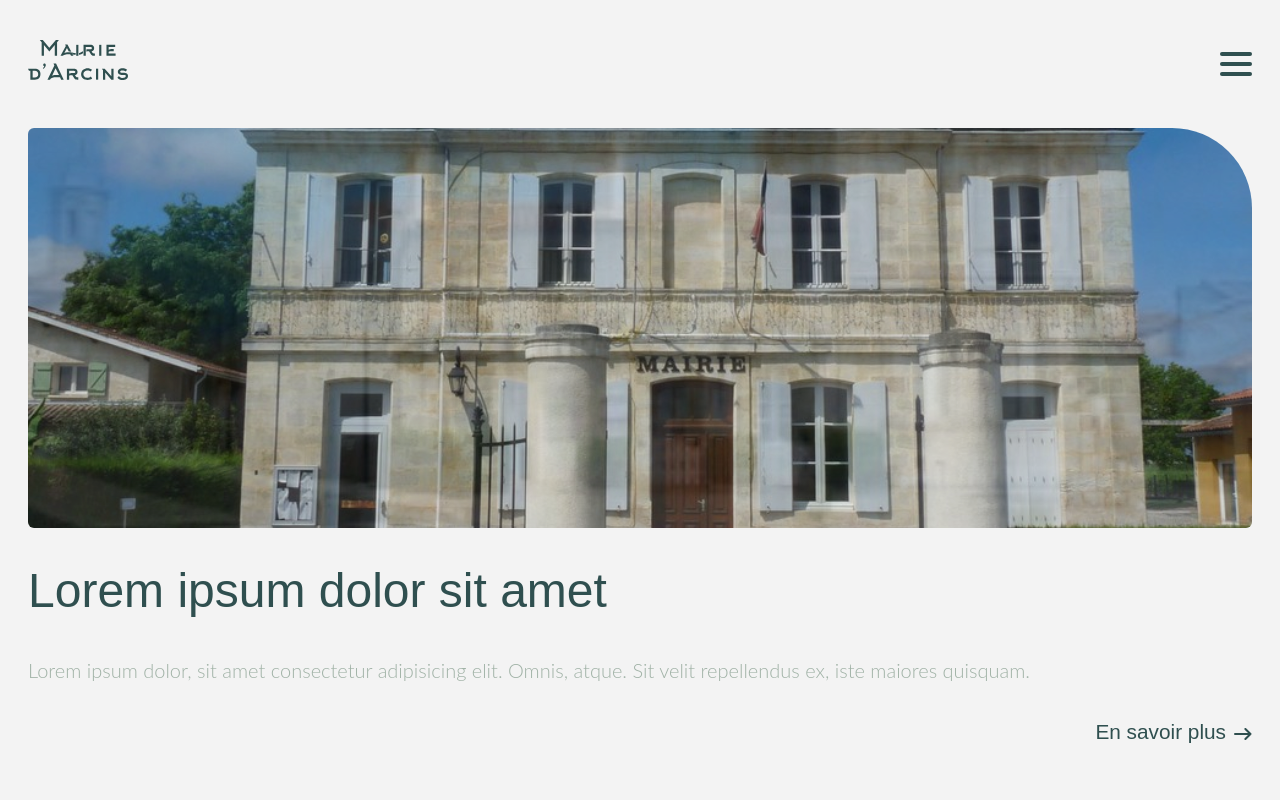
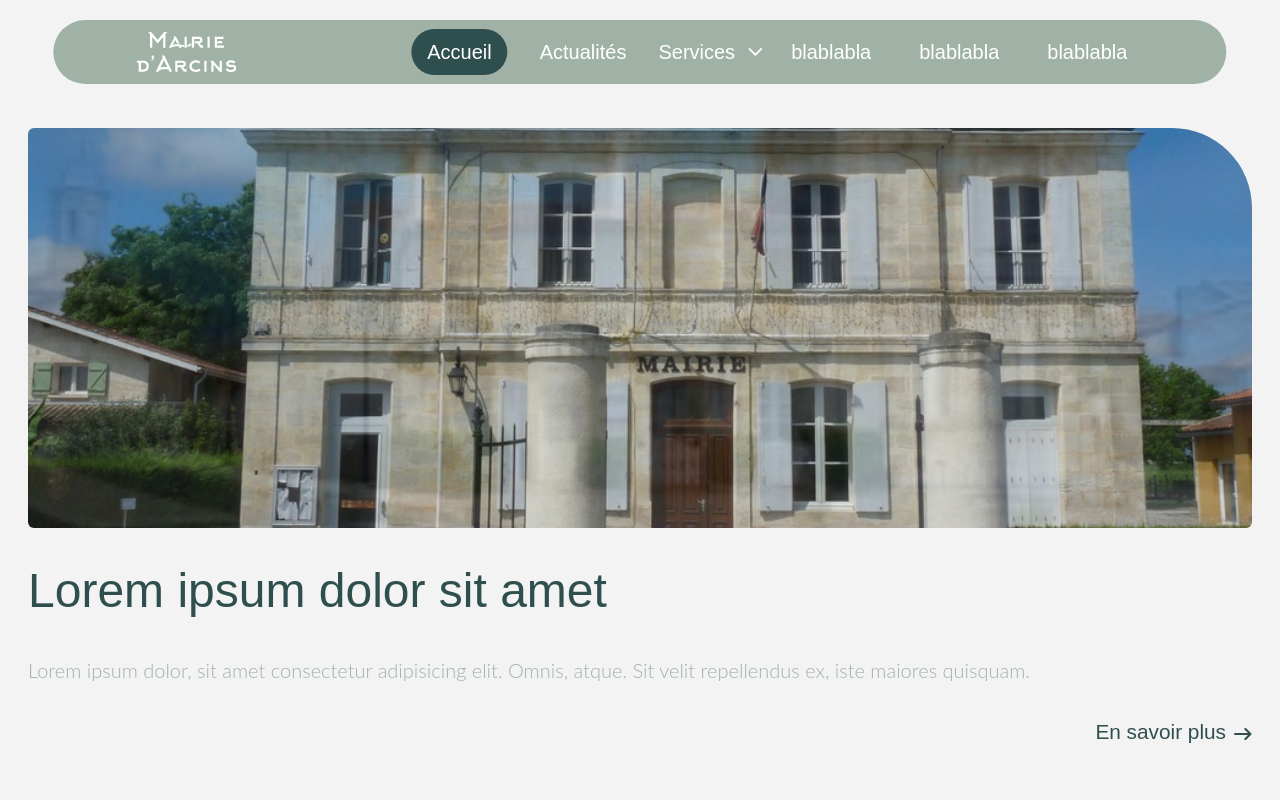
Before and after one commit to ozen2/Mairie-Arcins, a Next.js app: page / in a window 1280 px wide. Shown: the top 800 px of the page. Built offline with nearby package versions, Linux system fonts and the light colour scheme.

Commit message:
finished nav desktop

```diff
--- a/src/app/components/footer.jsx
+++ b/src/app/components/footer.jsx
@@ -22,7 +22,7 @@ export default function Footer() {
           <li className="text-white font-light self-center">lorem</li>
         </ul>
       </div>
-      <span className="w-80 ml-20 mr-20 h-[0.05rem] bg-[--secondary-color] -mb-5"></span>
+      <span className="w-[80%] ml-20 mr-20 h-[0.05rem] bg-[--secondary-color] -mb-5"></span>
       <ul className="flex self-start w-full justify-around mb-5">
         <li className="text-white font-light">lorem</li>
         <div className="flex gap-5">
--- a/src/app/components/navbarClient.jsx
+++ b/src/app/components/navbarClient.jsx
@@ -14,6 +14,7 @@ export default function NavbarClient() {
   const [IsServicesClicked, SetIsServicesClicked] = useState(false);
   const [IsSubMenuClicked, SetIsSubMenuClicked] = useState(false);
   const [IsSubMenuVisible, SetIsSubMenuVisible] = useState(false);
+  const [activeLink, SetActiveLink] = useState("link1");
 
   const toggleNav = () => {
     if (!IsBurgerClicked) {
@@ -55,22 +56,22 @@ export default function NavbarClient() {
   };
 
   const isOpen = IsBurgerClicked
-    ? "bg-[--primary-color] absolute z-20 w-full h-full top-0 left-0 duration-500 ease-in-out items-start flex flex-col gap-10"
-    : "bg-[--primary-color] absolute z-20 h-0 w-full top-0 left-0 -translate-y-[50rem] duration-700 ease-in-out items-start flex flex-col gap-10";
+    ? "bg-[--primary-color] absolute z-20 w-full h-full top-0 left-0 duration-500 ease-in-out items-start flex flex-col gap-10 lg:gap-2"
+    : "bg-[--primary-color] absolute z-20 h-0 w-full top-0 left-0 -translate-y-[50rem] duration-700 ease-in-out items-start flex flex-col gap-10 lg:gap-2";
 
   const isVisible = IsNavVisible ? "block" : "hidden";
 
   const servicesOpen = IsServicesClicked ? "text-white" : "";
 
   const isSubVisible = IsSubMenuClicked
-    ? "flex opacity-100 duration-300 rounded-xl flex-col gap-5 justify-around absolute top-10"
-    : "flex opacity-0 duration-300 rounded-xl flex-col gap-5 justify-around absolute top-10";
+    ? "flex opacity-100 duration-300 rounded-xl flex-col gap-2 justify-around absolute top-10 lg:flex-row lg:bg-[--secondary-color] lg:rounded-full lg:mt-3 lg:px-4 lg:py-2 lg:left-1/2 lg:-translate-x-1/2"
+    : "flex opacity-0 duration-300 rounded-xl flex-col gap-2 justify-around absolute top-10 lg:flex-row lg:bg-[--secondary-color] lg:left-1/2 lg:-translate-x-1/2";
 
   const isSubClicked = IsSubMenuVisible ? "block" : "hidden";
 
   return (
     <>
-      <button onClick={toggleNav} className="burger-menu">
+      <button onClick={toggleNav} className="burger-menu lg:hidden">
         <span
           className={
             IsBurgerClicked
@@ -89,25 +90,40 @@ export default function NavbarClient() {
           }
         ></span>
       </button>
-      <nav className={`${isOpen} ${isVisible}`}>
+      <nav
+        className={`${isOpen} ${isVisible} lg:fixed lg:top-5 lg:left-1/2 lg:-translate-x-1/2 lg:translate-y-0 lg:w-11/12 lg:h-16 lg:bg-[--secondary-color] lg:flex lg:flex-row lg:items-center lg:justify-around lg:rounded-full`}
+      >
         <Image
           src={LogoArcins}
           alt=""
           width={100}
-          className="mt-10 ml-10 z-50 self-start"
+          className="mt-10 ml-10 z-50 self-start lg:mt-0 lg:ml-0 lg:self-center"
         />
-        <span className="h-[0.05rem] w-[90vw] self-center mt-10 bg-[--secondary-color]"></span>
-        <ul className="flex flex-col flex-wrap gap-10 md:flex-row md:flex-wrap">
+        <span className="h-[0.05rem] w-[90vw] self-center mt-10 bg-[--secondary-color] lg:hidden"></span>
+        <ul className="flex flex-col flex-wrap gap-10 md:flex-row md:flex-wrap lg:gap-4">
           <li>
             <Link
               href={""}
-              className="mt-10 md:mt-0 ml-10 mr-10 text-white text-2xl"
+              onClick={() => SetActiveLink("link1")}
+              className={
+                activeLink === "link1"
+                  ? "mt-10 md:mt-0 ml-10 mr-10 text-white text-2xl lg:text-xl lg:ml-0 lg:mr-0 lg:px-4 lg:py-3 lg:bg-[--primary-color] lg:rounded-full"
+                  : "mt-10 md:mt-0 ml-10 mr-10 text-white text-2xl lg:text-xl lg:ml-0 lg:mr-0 lg:px-4 lg:py-3"
+              }
             >
               Accueil
             </Link>
           </li>
           <li>
-            <Link href={""} className="text-white ml-10 text-2xl">
+            <Link
+              href={""}
+              onClick={() => SetActiveLink("link2")}
+              className={
+                activeLink === "link2"
+                  ? "text-white ml-10 text-2xl lg:text-xl lg:ml-0 lg:px-4 lg:py-3 lg:bg-[--primary-color] lg:rounded-full"
+                  : "text-white ml-10 text-2xl lg:text-xl lg:ml-0 lg:px-4 lg:py-3"
+              }
+            >
               Actualités
             </Link>
           </li>
@@ -117,8 +133,8 @@ export default function NavbarClient() {
                 href={""}
                 className={
                   IsSubMenuClicked
-                    ? "text-white text-2xl ml-10 flex gap-4 relative pb-32 transition-all ease-in-out duration-300"
-                    : "text-white text-2xl ml-10 flex gap-4 relative pb-0"
+                    ? "text-white text-2xl ml-10 flex gap-4 relative pb-32 lg:pb-0 transition-all ease-in-out duration-300 lg:text-xl lg:ml-0"
+                    : "text-white text-2xl ml-10 flex gap-4 relative pb-0 lg:text-xl lg:ml-0"
                 }
                 onClick={toggleServices}
               >
@@ -129,13 +145,37 @@ export default function NavbarClient() {
                   className={IsArrowClicked ? "w-2" : "w-2 rotate-90"}
                 />
                 <div className={`${isSubClicked} ${isSubVisible}`}>
-                  <Link href={""} className={`text-xl ${servicesOpen}`}>
+                  <Link
+                    href={""}
+                    onClick={() => SetActiveLink("subLink1")}
+                    className={
+                      activeLink === "subLink1"
+                        ? `text-lg lg:bg-[--primary-color] lg:rounded-full lg:px-4 lg:py-3 ${servicesOpen}`
+                        : `text-lg lg:px-4 lg:py-3 ${servicesOpen}`
+                    }
+                  >
                     transports
                   </Link>
-                  <Link href={""} className={`text-xl ${servicesOpen}`}>
+                  <Link
+                    href={""}
+                    onClick={() => SetActiveLink("subLink2")}
+                    className={
+                      activeLink === "subLink2"
+                        ? `text-lg lg:bg-[--primary-color] lg:rounded-full lg:px-4 lg:py-3 ${servicesOpen}`
+                        : `text-lg lg:px-4 lg:py-3 ${servicesOpen}`
+                    }
+                  >
                     transports
                   </Link>
-                  <Link href={""} className={`text-xl ${servicesOpen}`}>
+                  <Link
+                    href={""}
+                    onClick={() => SetActiveLink("subLink3")}
+                    className={
+                      activeLink === "subLink3"
+                        ? `text-lg lg:bg-[--primary-color] lg:rounded-full lg:px-4 lg:py-3 ${servicesOpen}`
+                        : `text-lg lg:px-4 lg:py-3 ${servicesOpen}`
+                    }
+                  >
                     transports
                   </Link>
                 </div>
@@ -143,17 +183,41 @@ export default function NavbarClient() {
             </div>
           </li>
           <li>
-            <Link href={""} className="text-white text-2xl ml-10">
+            <Link
+              href={""}
+              onClick={() => SetActiveLink("link4")}
+              className={
+                activeLink === "link4"
+                  ? "text-white text-2xl ml-10 lg:text-xl lg:ml-0 lg:py-3 lg:px-4 lg:bg-[--primary-color] lg:rounded-full"
+                  : "text-white text-2xl ml-10 lg:text-xl lg:ml-0 lg:px-4 lg:py-3"
+              }
+            >
               blablabla
             </Link>
           </li>
           <li>
-            <Link href={""} className="text-white text-2xl ml-10">
+            <Link
+              href={""}
+              onClick={() => SetActiveLink("link5")}
+              className={
+                activeLink === "link5"
+                  ? "text-white text-2xl ml-10 lg:text-xl lg:ml-0 lg:py-3 lg:px-4 lg:bg-[--primary-color] lg:rounded-full"
+                  : "text-white text-2xl ml-10 lg:text-xl lg:ml-0 lg:px-4 lg:py-3"
+              }
+            >
               blablabla
             </Link>
           </li>
           <li>
-            <Link href={""} className="text-white text-2xl ml-10">
+            <Link
+              href={""}
+              onClick={() => SetActiveLink("link6")}
+              className={
+                activeLink === "link6"
+                  ? "text-white text-2xl ml-10 lg:text-xl lg:ml-0 lg:py-3 lg:px-4 lg:bg-[--primary-color] lg:rounded-full"
+                  : "text-white text-2xl ml-10 lg:text-xl lg:ml-0 lg:px-4 lg:py-3"
+              }
+            >
               blablabla
             </Link>
           </li>
--- a/src/app/page.jsx
+++ b/src/app/page.jsx
@@ -12,7 +12,12 @@ export default function Home() {
   return (
     <>
       <header className="flex justify-between items-center ml-7 mr-7">
-        <Image src={logoArcins} alt="" width={100} className="mt-10 pb-12" />
+        <Image
+          src={logoArcins}
+          alt=""
+          width={100}
+          className="mt-10 pb-12 lg:opacity-0"
+        />
         <Navbar />
       </header>
       <main className="flex flex-col ml-7 mr-7">
```
